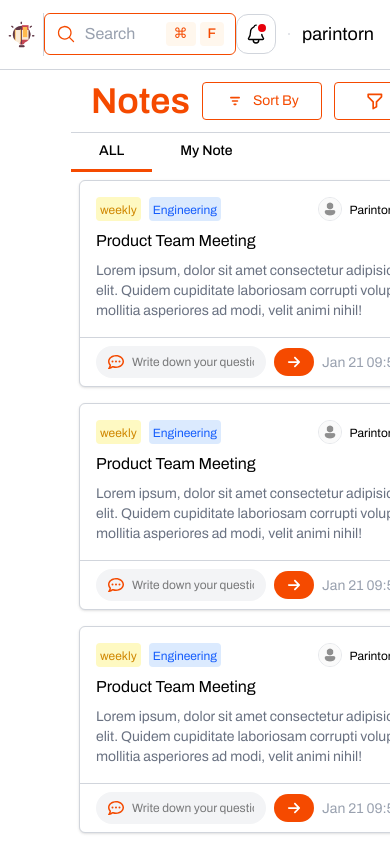
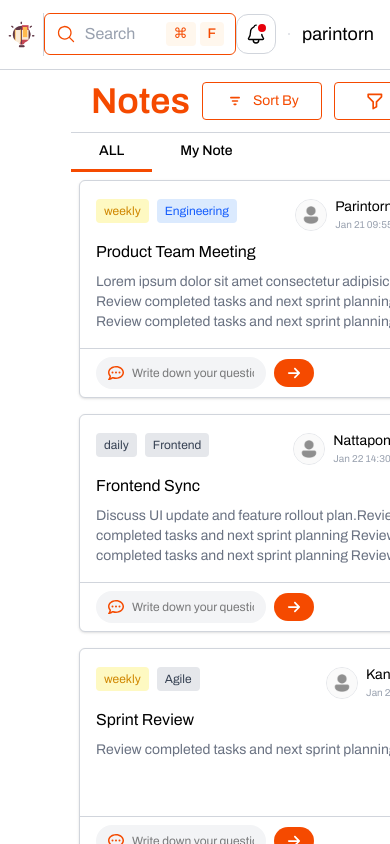
Before and after one commit to ParintornYaimai/Lms-Front-end, a Next.js app: page /notes in a window 390 px wide. Shown: the top 844 px of the page. Built offline with nearby package versions, Linux system fonts and the light colour scheme.

Commit message:
refactor: map data for notes page

```diff
--- a/src/app/notes/[notesId]/page.tsx
+++ b/src/app/notes/[notesId]/page.tsx
@@ -1,3 +1,4 @@
+'use client'
 import { motion, AnimatePresence } from "framer-motion";
 import React, { useState } from "react";
 import { FaArrowRight, FaRegCommentDots } from "react-icons/fa6";
@@ -8,8 +9,10 @@ type PageProps = {
   onClose: () => void;
 };
 
-const Page = ({ isModalOpenPage, onClose }: PageProps) => {
+const NoteDetailPage = ({ isModalOpenPage, onClose }: PageProps) => {
   const [activeTab, setActiveTab] = useState("comments");
+
+
   return (
     <AnimatePresence>
       {isModalOpenPage && (
@@ -39,7 +42,7 @@ const Page = ({ isModalOpenPage, onClose }: PageProps) => {
             <div className="flex justify-between items-start">
               <div className="flex gap-2">
                 <span className="bg-green-100 text-green-700 text-sm font-medium px-3 py-1 rounded-full">
-                  Today
+                  Engineering
                 </span>
                 <span className="bg-blue-100 text-blue-700 text-sm font-medium px-3 py-1 rounded-full">
                   Engineering
@@ -288,4 +291,4 @@ const Page = ({ isModalOpenPage, onClose }: PageProps) => {
   );
 };
 
-export default Page;
+export default NoteDetailPage;
--- a/src/app/notes/page.tsx
+++ b/src/app/notes/page.tsx
@@ -10,6 +10,7 @@ import AddNoteModal from "@/component/note/AddNoteModal";
 import Page from "./[notesId]/page";
 import SortBy from "@/component/note/SortBy";
 import Filter from "@/component/note/Filter";
+import Link from "next/link";
 
 const Note = () => {
   const [activeTab, setActiveTab] = useState("ALL"); //เเสดงข้อมูลว่าเป็นทั้งหมดหรือเเค่ของเรา
@@ -17,6 +18,35 @@ const Note = () => {
   const [isModalOpenPage, setisModalOpenPage] = useState(false) // เปิดตาม note id
   const [openSortBy, setOpenSortBy] = useState(false) //เปิดปิด sort by
   const [openFilter, setOpenFilter] = useState(false) //เปิดปิด Filter
+  const mockCards = [
+    {
+      id:1,
+      title: "Product Team Meeting",
+      description: "Lorem ipsum dolor sit amet consectetur adipisicing elit. Review completed tasks and next sprint planning Review completed tasks and next sprint planning Review completed tasks and next sprint planning",
+      tags: ["weekly", "Engineering"],
+      author: "Parintorn Yaimai",
+      avatar: "/user.png",
+      date: "Jan 21 09:55",
+    },
+    {
+      id:2,
+      title: "Frontend Sync",
+      description: "Discuss UI update and feature rollout plan.Review completed tasks and next sprint planning Review completed tasks and next sprint planning Review completed tasks and next sprint planning",
+      tags: ["daily", "Frontend"],
+      author: "Nattapon Meesri",
+      avatar: "/user.png",
+      date: "Jan 22 14:30",
+    },
+    {
+      id:3,
+      title: "Sprint Review",
+      description: "Review completed tasks and next sprint planning",
+      tags: ["weekly", "Agile"],
+      author: "Kanyarat T.",
+      avatar: "/user.png",
+      date: "Jan 23 10:00",
+    },
+  ];
 
   return (
     <div className=" flex flex-col overflow-hidden">
@@ -63,64 +93,64 @@ const Note = () => {
         {/* header */}
 
         {/* card */}
-        <div className="xl:max-h-[610] 2xl:max-h-[778]  max-h-sm overflow-auto no-scrollbar">
+        <div className="xl:max-h-[610px] 2xl:max-h-[778px]  max-h-sm overflow-auto no-scrollbar">
           {/*  */}
           <div className="grid grid-cols-1 sm:grid-cols-2 md:grid-cols-3 lg:grid-cols-4 2xlgrid-cols-6 gap-4 m-2">
-            {Array.from({ length: 50 }).map((_, idx) => (
+            {mockCards.map((card, id) => (
+            <div key={id} className="max-h-sm xl:max-h-[270px] border border-gray-300 rounded-md shadow-sm bg-white hover:shadow-md transition hover:scale-101 duration-300">
+              {/* <Link href={{pathname:`/notes/${card.id}`,query: { data: JSON.stringify(mockCards.find(c => c.id === card.id)) }}} > */}
+                <div className="p-4 cursor-pointer"onClick={() => setisModalOpenPage(true)}>
+                  {/* Header */}
+                  <div className="flex items-center justify-between gap-4 mb-2">
+                    <div className="flex items-center gap-2 pb-2">
+                      {card.tags.map((tag, i) => (
+                        <div
+                          key={i}
+                          className={`px-2 py-1 rounded-sm text-xs ${
+                            tag.toLowerCase() === "weekly"
+                              ? "bg-yellow-100 text-yellow-600"
+                              : tag.toLowerCase() === "engineering"
+                              ? "bg-blue-100 text-blue-600"
+                              : "bg-gray-200 text-gray-700"
+                          }`}
+                        >
+                          <span>{tag}</span>
+                        </div>
+                      ))}
+                    </div>
 
-            <div key={idx} className="max-h-sm sm:max-h-[206px] md:max-h-[270px] border border-gray-300 rounded-md shadow-sm bg-white hover:shadow-md transition  hover:scale-101  duration-300">
-              <div className="p-4 cursor-pointer" onClick={()=>setisModalOpenPage(true)} >
-                {/* card header */}
-                <div className=" flex items-center justify-between gap-4 mb-2">
-                  {/* tag */}
+                    {/* Profile */}
                     <div className="flex items-center gap-2">
-                    <div className="bg-yellow-100 text-yellow-600 px-1 rounded-sm">
-                      <span className="text-xs">weekly</span>
-                    </div>
-                    <div className="bg-blue-100 text-blue-600 px-1 rounded-sm">
-                      <span className="text-xs">Engineering</span>
-                    </div>
-                  </div>
-                  {/* tag */}
-
-                  {/* profile */}
-                  <div className="flex items-center gap-2">
-                    <div className="relative w-6 h-6">
-                      {" "}
-                      {/* ใช้ w, h ที่ต้องการ */}
+                      <div className="relative w-8 h-8">
                         <Image
-                        src="/user.png"
+                          src={card.avatar}
                           alt="user"
                           fill
                           className="rounded-full object-cover border border-gray-200"
                         />
                       </div>
-                    <div>
-                      <span className="text-xs"> Parintorn Yaimai</span>
-                    </div>
-                  </div>
-                  {/* profile */}
-                </div>
-
-                {/* card detail */}
-                <div className="space-y-2 overflow-hidden">
-                  <div>
-                    <span>Product Team Meeting</span>
-                  </div>
-                  <div>
-                    <p className="text-sm text-gray-500">
-                      Lorem ipsum, dolor sit amet consectetur adipisicing elit.
-                      Quidem cupiditate laboriosam corrupti voluptates mollitia
-                      asperiores ad modi, velit animi nihil!
-                    </p>
+                      <div className="flex flex-col">
+                        <span className="text-sm">{card.author}</span>
+                        <span className="text-[10px] text-gray-400">{card.date}</span>
                       </div>
                     </div>
                   </div>
-              {/* card comment */}
+
+                  {/* Detail */}
+                  <div className="space-y-2 overflow-hidden">
+                    <div>
+                      <span>{card.title}</span>
+                    </div>
+                    <div className="min-h-[60px] max-h-[60px]">
+                      <p className="text-sm text-gray-500  line-clamp-3">{card.description}</p>
+                    </div>
+                  </div>
+                </div>
+
+                {/* Comment */}
                 <div className="border-t border-gray-300">
                   <div className="mx-4">
                     <div className="flex justify-start items-center w-full gap-2 py-2">
-                    {/* Input + Icon */}
                       <div className="relative">
                         <span className="absolute inset-y-0 left-0 flex items-center pl-3">
                           <FaRegCommentDots className="w-4 h-4 text-orange-600" />
@@ -128,26 +158,23 @@ const Note = () => {
                         <input
                           type="text"
                           placeholder="Write down your question and comment"
-                        className="pl-9 pr-3 py-1.5 bg-gray-100 rounded-2xl w-[170px] lg:w-[170px] 2xl:w-[270px] text-xs h-8 focus:outline-none focus:ring-0"
+                          className="pl-9 pr-3 py-1.5 bg-gray-100 rounded-2xl w-[170px] lg:w-[265px] 2xl:w-[360px] text-xs h-8 focus:outline-none focus:ring-0"
                         />
                       </div>
 
-                    {/* Button */}
                       <button className="h-7 w-10 flex items-center justify-center bg-orange-600 text-white rounded-2xl text-sm cursor-pointer">
                         <FaArrowRight size={14} />
                       </button>
-                    {/* date time */}
-                    <div>
-                      <span className="text-sm text-gray-400">Jan 21 09:55</span>
                     </div>
                   </div>
                 </div>
+              {/* </Link> */}
+
+            </div>
+          ))}
+
           </div>
         </div>
-            ))}
-          </div>
-        </div>
-        {/*note id  */}
         {
           <Page isModalOpenPage={isModalOpenPage} onClose={() => setisModalOpenPage(false)}/>
         }
```
Lines whose indentation alone changed are shown as unchanged.
